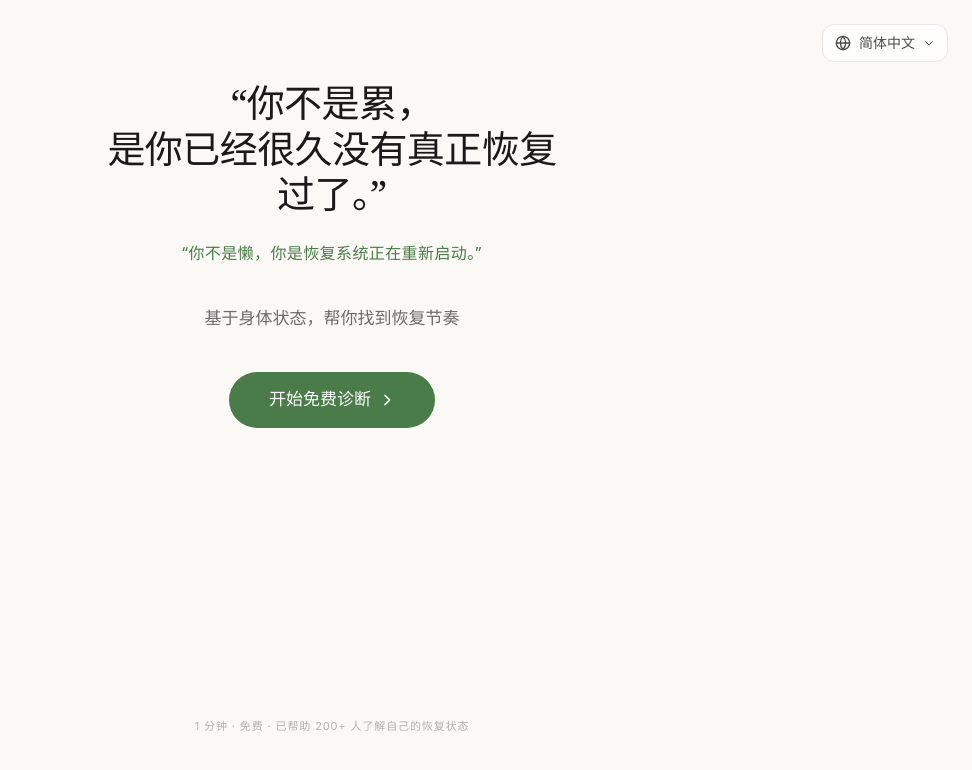
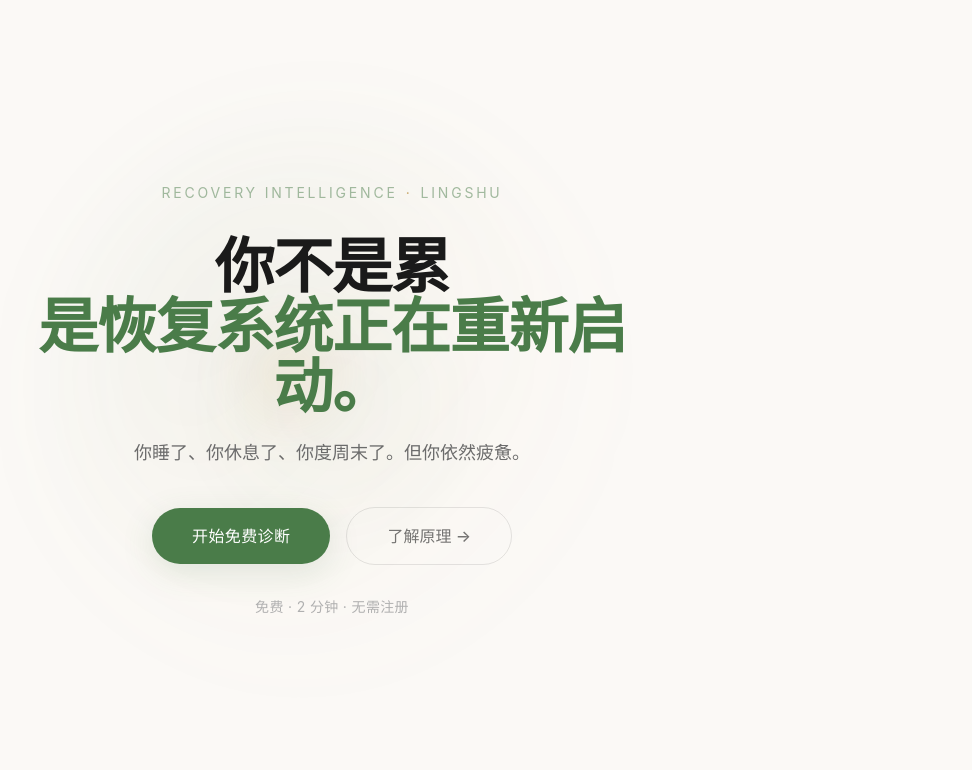
Before and after one commit to liumengjunyu-eng/lingshu-app, a Next.js app: page /diagnose in a window 1280 px wide. Shown: the top 770 px of the page, without its empty margins (308-1280 px from the left). Built offline with nearby package versions, Linux system fonts and the light colour scheme.

Commit message:
feat: CSS模糊球Hero+场景化文案+5语言翻译+Tailwind动画keyframes

```diff
--- a/app/[locale]/diagnose/page.tsx
+++ b/app/[locale]/diagnose/page.tsx
@@ -67,7 +67,7 @@ const PROGRESS_STEPS = [
 
 export default function DiagnosePage() {
   const router = useRouter();
-  const t = useTranslations('diagnose');
+  const { t } = useTranslations('diagnose');
   const [step, setStep] = useState(1);
   const [loading, setLoading] = useState(false);
   const [primaryIssue, setPrimaryIssue] = useState<PrimaryIssue | null>(null);
--- a/app/[locale]/page.tsx
+++ b/app/[locale]/page.tsx
@@ -1,39 +1,7 @@
 'use client';
 
-import { HookLine } from '@/components/HookLine';
-import LanguageSwitcher from '@/components/LanguageSwitcher';
-import { useTranslations } from '@/lib/i18n/context';
+import { Hero } from '@/components/Hero';
 
 export default function HomePage() {
-  const t = useTranslations('common');
-
-  return (
-    <main className="min-h-dvh bg-[#FBF9F6] flex flex-col">
-      <div className="fixed top-6 right-6 z-10">
-        <LanguageSwitcher />
-      </div>
-
-      <div className="flex-1 flex flex-col items-center justify-center px-6 pb-16 pt-20">
-        <HookLine />
-
-        <p className="mt-10 text-[17px] text-[#6B6B6B] max-w-sm mx-auto text-center leading-relaxed">
-          {t('subtitle')}
-        </p>
-
-        <a
-          href="/diagnose"
-          className="mt-10 inline-flex items-center gap-2 px-10 py-[14px] text-[17px] font-medium text-white bg-[#4A7C49] rounded-full hover:bg-[#3D6A3C] active:bg-[#346533] transition-all"
-        >
-          {t('start')}
-          <svg className="w-4 h-4" fill="none" stroke="currentColor" viewBox="0 0 24 24" strokeWidth={2.5}>
-            <path strokeLinecap="round" strokeLinejoin="round" d="M9 5l7 7-7 7" />
-          </svg>
-        </a>
-
-        <p className="mt-auto pt-12 text-[11px] text-[#B0B0B0] tracking-[0.08em]">
-          {t('powered')}
-        </p>
-      </div>
-    </main>
-  );
+  return <Hero />;
 }
--- /dev/null
+++ b/components/Hero.tsx
@@ -0,0 +1,56 @@
+'use client';
+
+import { useTranslations } from '@/lib/i18n/context';
+
+export function Hero() {
+  const { t, rich } = useTranslations('common');
+
+  return (
+    <section className="relative min-h-dvh flex items-center justify-center px-6 overflow-hidden bg-[#FBF9F6]">
+      {/* CSS 模糊球（GPU 加速，无 Canvas） */}
+      <div className="absolute inset-0 pointer-events-none flex items-center justify-center">
+        <div className="relative w-[500px] h-[500px]">
+          <div className="absolute inset-0 rounded-full bg-gradient-to-br from-[#4A7C49]/15 via-[#C9A96E]/5 to-transparent blur-3xl animate-breath-slow" />
+          <div className="absolute top-1/2 left-1/2 -translate-x-1/2 -translate-y-1/2 w-48 h-48 rounded-full bg-[#4A7C49]/5 blur-2xl animate-pulse-slow" />
+          <div className="absolute top-1/3 left-1/3 w-24 h-24 rounded-full bg-[#C9A96E]/10 blur-xl animate-float-slow" />
+        </div>
+      </div>
+
+      <div className="max-w-2xl mx-auto text-center relative z-10">
+        <div className="flex justify-center gap-2 text-xs sm:text-sm text-[#4A7C49]/50 tracking-[0.2em] uppercase mb-8">
+          <span>Recovery Intelligence</span>
+          <span className="text-[#C9A96E]">·</span>
+          <span>LingShu</span>
+        </div>
+
+        <h1 className="font-serif font-bold text-[#1A1A1A] text-4xl sm:text-5xl md:text-6xl leading-[1.1] tracking-[-0.02em]">
+          {t('heroTitle')}<br/>
+          <span className="text-[#4A7C49]">{t('heroTitleEm')}</span>
+        </h1>
+
+        <p className="text-[#6B6B6B] text-base sm:text-lg max-w-md mx-auto mt-6 leading-relaxed">
+          {t('heroSubtitle')}
+        </p>
+
+        <div className="mt-10 flex flex-col sm:flex-row items-center justify-center gap-3 sm:gap-4">
+          <a
+            href="/diagnose"
+            className="px-10 py-4 bg-[#4A7C49] text-white rounded-full text-[15px] sm:text-base font-medium tracking-wide hover:bg-[#3D6A3C] transition-all duration-300 shadow-[0_8px_32px_rgba(74,124,73,0.15)] hover:shadow-[0_12px_48px_rgba(74,124,73,0.25)] hover:-translate-y-0.5"
+          >
+            {t('start')}
+          </a>
+          <a
+            href="#how-it-works"
+            className="px-10 py-4 border border-[#1A1A1A]/10 text-[#1A1A1A]/60 rounded-full text-[15px] sm:text-base font-medium hover:bg-white/50 transition-all duration-300"
+          >
+            {t('learnMore')} →
+          </a>
+        </div>
+
+        <p className="text-[#B0B0B0] text-xs sm:text-sm mt-8 tracking-wide">
+          {t('heroMeta')}
+        </p>
+      </div>
+    </section>
+  );
+}
--- a/lib/i18n/context.tsx
+++ b/lib/i18n/context.tsx
@@ -1,7 +1,7 @@
 // lib/i18n/context.tsx
 'use client';
 
-import { createContext, useContext, ReactNode, useMemo } from 'react';
+import { createContext, useContext, ReactNode, ReactElement, useMemo } from 'react';
 import zhMessages from '@/messages/zh.json';
 import zhTWMessages from '@/messages/zh-TW.json';
 import enMessages from '@/messages/en.json';
@@ -19,11 +19,13 @@ const allMessages: Record<string, Record<string, unknown>> = {
 type I18nContextType = {
   locale: string;
   t: (key: string, namespace?: string) => string;
+  rich: (key: string, namespace: string, render: (chunks: string) => ReactElement) => ReactElement | string;
 };
 
 const I18nContext = createContext<I18nContextType>({
   locale: 'zh',
   t: (key: string, namespace?: string) => key,
+  rich: (key: string, namespace: string) => key,
 });
 
 function resolveValue(obj: Record<string, unknown>, path: string): string {
@@ -39,6 +41,20 @@ function resolveValue(obj: Record<string, unknown>, path: string): string {
   return typeof current === 'string' ? current : path;
 }
 
+// 把 "before {x} after" 切分为 ['before ', <em>x</em>, ' after'] 然后调用 render
+function renderRich(template: string, render: (chunks: string) => ReactElement): ReactElement {
+  const parts = template.split(/(\{[^}]+\})/g);
+  return (
+    <>
+      {parts.map((part, i) => {
+        const m = part.match(/^\{([^}]+)\}$/);
+        if (m) return render(m[1]);
+        return <span key={i}>{part}</span>;
+      })}
+    </>
+  );
+}
+
 export function I18nProvider({ locale, children }: { locale: string; children: ReactNode }) {
   const safeLocale = locale in allMessages ? locale : 'zh';
   const messages = allMessages[safeLocale];
@@ -52,6 +68,14 @@ export function I18nProvider({ locale, children }: { locale: string; children: R
       }
       return resolveValue(messages, key);
     },
+    rich: (key: string, namespace: string, render: (chunks: string) => ReactElement) => {
+      const template = resolveValue(
+        (messages[namespace] as Record<string, unknown>) || {},
+        key
+      );
+      if (typeof template !== 'string') return key;
+      return renderRich(template, render);
+    },
   }), [safeLocale, messages]);
 
   return <I18nContext.Provider value={value}>{children}</I18nContext.Provider>;
@@ -62,6 +86,9 @@ export function useLocale() {
 }
 
 export function useTranslations(namespace?: string) {
-  const { t } = useContext(I18nContext);
-  return (key: string) => t(key, namespace);
+  const { t, rich } = useContext(I18nContext);
+  return {
+    t: (key: string) => t(key, namespace),
+    rich: (key: string, render: (chunks: string) => ReactElement) => rich(key, namespace || 'common', render),
+  };
 }
--- a/messages/en.json
+++ b/messages/en.json
@@ -3,7 +3,12 @@
     "title": "LingShu · Your Recovery System",
     "subtitle": "Find your recovery rhythm based on your body state.",
     "start": "Start Free Diagnosis",
-    "powered": "1 min · Free · 200+ people have found their rhythm"
+    "powered": "1 min · Free · 200+ people have found their rhythm",
+    "heroTitle": "You're not tired.",
+    "heroTitleEm": "You're in Recovery Debt.",
+    "heroSubtitle": "You sleep. You rest. You take weekends off. Yet you still feel exhausted.",
+    "learnMore": "Learn More",
+    "heroMeta": "Free · 2 minutes · No signup required"
   },
   "diagnose": {
     "step1": "What's been bothering you lately?",
--- a/messages/ja.json
+++ b/messages/ja.json
@@ -3,7 +3,12 @@
     "title": "霊枢 · あなたの回復システム",
     "subtitle": "身体の状態から、あなたの回復リズムを見つける",
     "start": "無料診断を始める",
-    "powered": "1分 · 無料 · 200人以上が自分のリズムを見つけました"
+    "powered": "1分 · 無料 · 200人以上が自分のリズムを見つけました",
+    "heroTitle": "疲れではない。",
+    "heroTitleEm": "回復負債が積み重なっているのだ。",
+    "heroSubtitle": "眠る。休む。週末もちゃんと休む。それでもまだ疲れている。",
+    "learnMore": "仕組みを見る",
+    "heroMeta": "無料 · 2分 · 登録不要"
   },
   "diagnose": {
     "step1": "最近、何に悩んでいますか？",
--- a/messages/ko.json
+++ b/messages/ko.json
@@ -3,7 +3,12 @@
     "title": "영추 · 당신의 회복 시스템",
     "subtitle": "신체 상태를 기반으로 회복 리듬을 찾으세요",
     "start": "무료 진단 시작",
-    "powered": "1분 · 무료 · 200명 이상이 자신의 리듬을 찾았습니다"
+    "powered": "1분 · 무료 · 200명 이상이 자신의 리듬을 찾았습니다",
+    "heroTitle": "당신은 피곤한 게 아닙니다.",
+    "heroTitleEm": "회복 빚이 쌓인 겁니다.",
+    "heroSubtitle": "잠을 잔다. 쉰다. 주말도 쉴 만큼 쉰다. 그런데도 여전히 지친다.",
+    "learnMore": "원리 알아보기",
+    "heroMeta": "무료 · 2분 · 가입 불필요"
   },
   "diagnose": {
     "step1": "최근에 무엇이 고민인가요?",
--- a/messages/zh-TW.json
+++ b/messages/zh-TW.json
@@ -3,7 +3,12 @@
     "title": "靈樞 · 你的恢復系統",
     "subtitle": "基於身體狀態，幫你找到恢復節奏",
     "start": "開始免費診斷",
-    "powered": "1 分鐘 · 免費 · 已幫助 200+ 人了解自己的恢復狀態"
+    "powered": "1 分鐘 · 免費 · 已幫助 200+ 人了解自己的恢復狀態",
+    "heroTitle": "你不是累",
+    "heroTitleEm": "是恢復系統正在重新啟動。",
+    "heroSubtitle": "你睡了、你休息了、你度週末了。但你依然疲憊。",
+    "learnMore": "了解原理",
+    "heroMeta": "免費 · 2 分鐘 · 無需註冊"
   },
   "diagnose": {
     "step1": "你最近最困擾什麼？",
--- a/messages/zh.json
+++ b/messages/zh.json
@@ -3,7 +3,12 @@
     "title": "灵枢 · 你的恢复系统",
     "subtitle": "基于身体状态，帮你找到恢复节奏",
     "start": "开始免费诊断",
-    "powered": "1 分钟 · 免费 · 已帮助 200+ 人了解自己的恢复状态"
+    "powered": "1 分钟 · 免费 · 已帮助 200+ 人了解自己的恢复状态",
+    "heroTitle": "你不是累",
+    "heroTitleEm": "是恢复系统正在重新启动。",
+    "heroSubtitle": "你睡了、你休息了、你度周末了。但你依然疲惫。",
+    "learnMore": "了解原理",
+    "heroMeta": "免费 · 2 分钟 · 无需注册"
   },
   "diagnose": {
     "step1": "你最近最困扰什么？",
--- a/tailwind.config.js
+++ b/tailwind.config.js
@@ -11,6 +11,34 @@ module.exports = {
         'bg-card': '#1A1A2E',
         'gold': '#C9A96E',
         'gold-light': '#E8D5A3',
+        'cream': '#FBF9F6',
+        'forest': '#4A7C49',
+        'forest-hover': '#3D6A3C',
+        'ink': '#1A1A1A',
+        'border': '#EAE5DE',
+      },
+      fontFamily: {
+        serif: ['var(--font-serif)'],
+        sans: ['var(--font-sans)'],
+      },
+      keyframes: {
+        'breath-slow': {
+          '0%, 100%': { transform: 'scale(1)', opacity: '0.6' },
+          '50%': { transform: 'scale(1.08)', opacity: '1' },
+        },
+        'pulse-slow': {
+          '0%, 100%': { transform: 'translate(-50%, -50%) scale(1)', opacity: '0.5' },
+          '50%': { transform: 'translate(-50%, -50%) scale(1.15)', opacity: '0.8' },
+        },
+        'float-slow': {
+          '0%, 100%': { transform: 'translate(0, 0)' },
+          '50%': { transform: 'translate(-12px, 12px)' },
+        },
+      },
+      animation: {
+        'breath-slow': 'breath-slow 6s ease-in-out infinite',
+        'pulse-slow': 'pulse-slow 4s ease-in-out infinite',
+        'float-slow': 'float-slow 8s ease-in-out infinite',
       },
     },
   },
```
